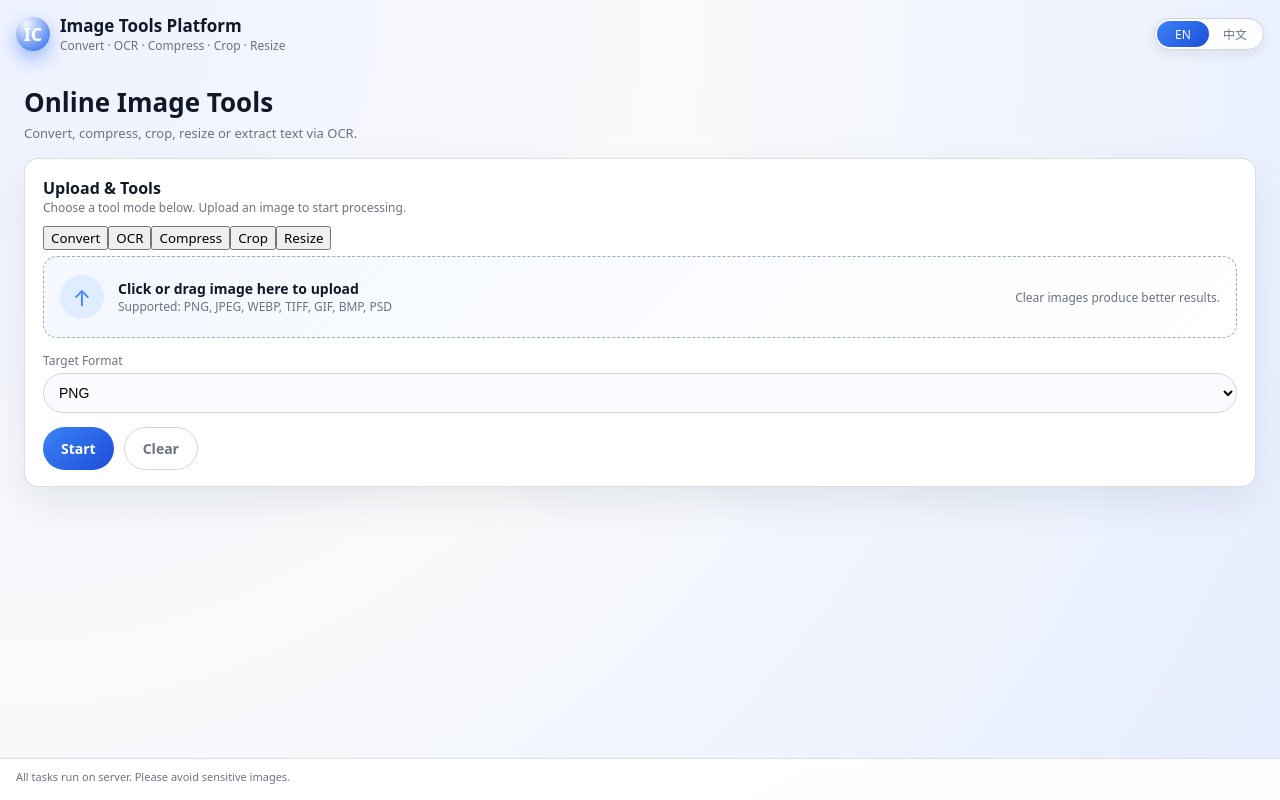
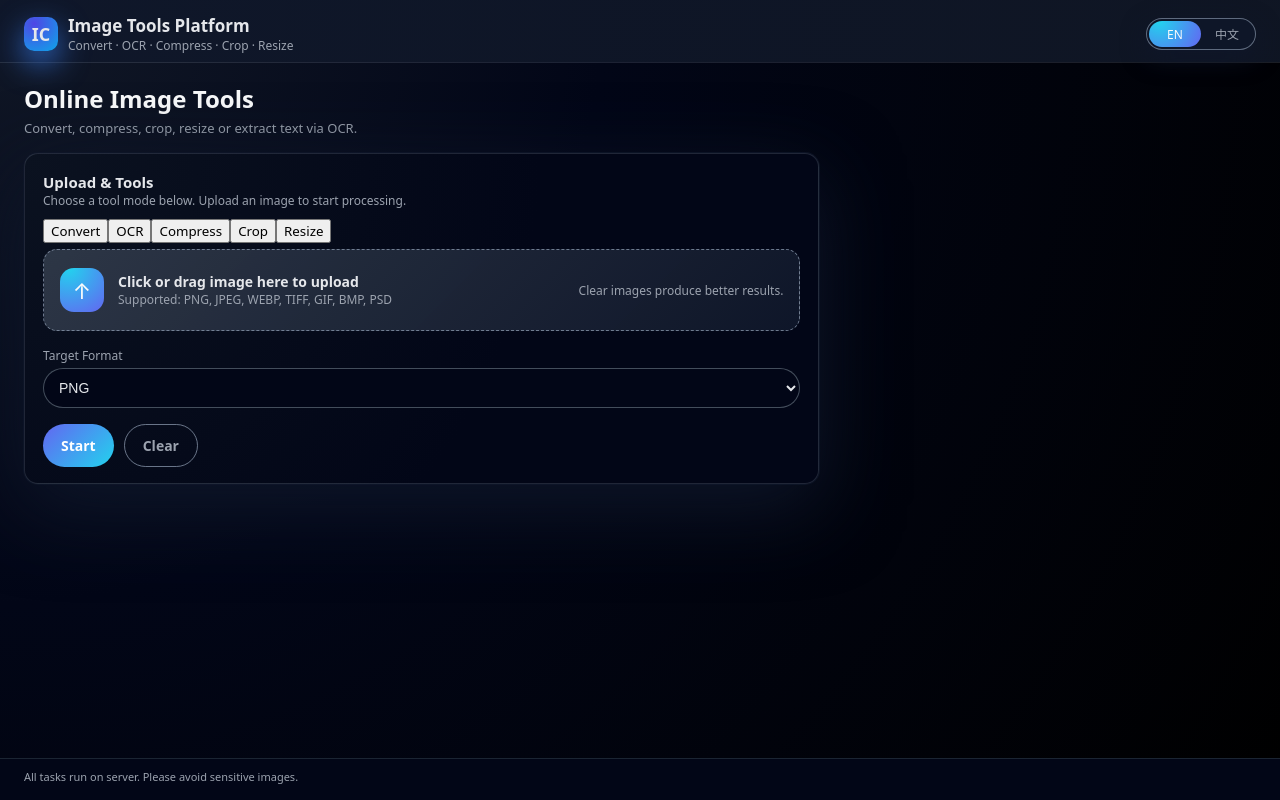
Before and after one commit to xyh-wiki/image-convert-ocr, a React (Vite) app in the folder image-app-frontend/: page /convert in a window 1280 px wide. Built offline with nearby package versions, Linux system fonts and the light colour scheme; no server answers.

Commit message:
feat:  Compress · Crop · Resize

```diff
--- a/image-app-frontend/src/styles.css
+++ b/image-app-frontend/src/styles.css
@@ -1,27 +1,38 @@
 /**
  * @Author:XYH
  * @Date:2025-11-15
- * @Description: 全局样式 - 蓝紫商务风图片工具平台
- *  - 页面顶部导航 + 语言切换
+ * @Description: 全局样式 - 深色蓝紫商务风图片工具平台
+ *  - 顶部导航 + 语言切换
  *  - 顶部工具模式栏（Convert / OCR / Compress / Crop / Resize）
  *  - 左侧主工具卡片 + 右侧历史记录卡片
- *  - 自适应布局与滚动条美化
+ *  - 深色渐变背景 + 发光卡片 + 自适应布局
  */
 
 /* =============================
- * 全局与主题变量
+ * 全局与主题变量（深色主题）
  * ============================= */
 :root {
-  --primary: #3b82f6;          /* 主题主色（按钮、tab 激活背景） */
-  --primary-dark: #1d4ed8;     /* 主色加深，用于渐变与悬停 */
-  --primary-soft: #e0ecff;     /* 浅色填充，用于 icon 背景 */
-  --bg-light: #f3f6ff;         /* 页面大背景 */
-  --card-bg: #ffffff;          /* 卡片背景色 */
-  --text-dark: #111827;        /* 主文本颜色 */
-  --text-gray: #6b7280;        /* 次级文本颜色 */
-  --border: #d1d5db;           /* 边框颜色 */
+  --primary: #6366f1;          /* 主题主色（按钮、tab 激活背景） */
+  --primary-dark: #4f46e5;     /* 主色加深，用于渐变与悬停 */
+  --primary-soft: rgba(99, 102, 241, 0.16); /* 浅色填充，用于 icon 背景等 */
+  --accent: #22d3ee;           /* 辅助高亮颜色（青色） */
+
+  --bg-main: #020617;          /* 页面主背景（接近黑蓝） */
+  --bg-main-2: #020617;
+  --bg-card: #020617;          /* 卡片主体背景 */
+  --bg-card-soft: #020617;     /* 卡片柔和背景 */
+
+  --text-main: #e5e7eb;        /* 主文本颜色（浅灰） */
+  --text-sub: #9ca3af;         /* 次级文本颜色 */
+  --border: rgba(148, 163, 184, 0.45);   /* 卡片边框色 */
+  --border-soft: rgba(148, 163, 184, 0.2);
+
   --radius: 14px;              /* 统一圆角 */
 }
+
+/* =============================
+ * 全局基础设置
+ * ============================= */
 
 /* 全局 box-sizing */
 *,
@@ -40,9 +51,11 @@ body {
 body {
   margin: 0;
   padding: 0;
-  background: radial-gradient(circle at top left, #eef2ff, #f9fafb 45%, #e5edff 100%);
+  /* 深色渐变背景，整体接近你截图中的风格 */
+  background:
+          radial-gradient(circle at top left, #111827 0, #020617 40%, #000000 100%);
   font-family: system-ui, -apple-system, BlinkMacSystemFont, "Segoe UI", sans-serif;
-  color: var(--text-dark);
+  color: var(--text-main);
 }
 
 /* 去除按钮默认样式的一些细节（如 Safari 的阴影等） */
@@ -62,15 +75,17 @@ button {
 
 /* 顶部导航 */
 .app-header {
-  background: transparent;
-  padding: 14px 0 6px;
+  /* 顶部有一条半透明的深色背景条 */
+  background: linear-gradient(90deg, rgba(15, 23, 42, 0.9), rgba(17, 24, 39, 0.9));
+  box-shadow: 0 1px 0 rgba(148, 163, 184, 0.18);
+  padding: 14px 0 8px;
 }
 
 .app-header-inner {
   width: 100%;
-  max-width: 1320px;
+  max-width: 1440px;
   margin: 0 auto;
-  padding: 0 16px;
+  padding: 0 24px;
   display: flex;
   align-items: center;
   justify-content: space-between;
@@ -86,25 +101,26 @@ button {
 .brand-icon {
   width: 34px;
   height: 34px;
-  border-radius: 50%;
-  background: radial-gradient(circle at 30% 20%, #eff6ff, #2563eb);
+  border-radius: 10px;
+  background: radial-gradient(circle at 30% 20%, #4f46e5, #0ea5e9);
   display: flex;
   align-items: center;
   justify-content: center;
-  color: #fff;
+  color: #e5e7eb;
   font-weight: 700;
   font-size: 18px;
-  box-shadow: 0 8px 18px rgba(37, 99, 235, 0.4);
+  box-shadow: 0 12px 30px rgba(59, 130, 246, 0.75);
 }
 
 .brand-text-main {
   font-size: 17px;
   font-weight: 700;
+  color: #e5e7eb;
 }
 
 .brand-text-sub {
   font-size: 12px;
-  color: var(--text-gray);
+  color: var(--text-sub);
 }
 
 /* 语言切换按钮组 */
@@ -112,9 +128,9 @@ button {
   display: inline-flex;
   padding: 2px;
   border-radius: 999px;
-  background: rgba(255, 255, 255, 0.9);
-  border: 1px solid var(--border);
-  box-shadow: 0 4px 12px rgba(15, 23, 42, 0.08);
+  background: rgba(15, 23, 42, 0.9);
+  border: 1px solid rgba(148, 163, 184, 0.6);
+  box-shadow: 0 8px 24px rgba(15, 23, 42, 0.8);
 }
 
 .lang-btn {
@@ -124,22 +140,22 @@ button {
   font-size: 12px;
   cursor: pointer;
   background: transparent;
-  color: var(--text-gray);
+  color: var(--text-sub);
   min-width: 52px;
   transition: background 0.18s, color 0.18s;
 }
 
 .lang-btn-active {
-  background: linear-gradient(135deg, var(--primary), var(--primary-dark));
-  color: #fff;
+  background: radial-gradient(circle at 20% 0%, var(--accent), var(--primary));
+  color: #f9fafb;
 }
 
-/* 顶部广告位 */
+/* 顶部广告位（保持但弱化视觉） */
 .header-ad {
   width: 100%;
-  max-width: 1320px;
-  margin: 6px auto 0;
-  padding: 0 16px 6px;
+  max-width: 1440px;
+  margin: 4px auto 0;
+  padding: 0 24px 8px;
 }
 
 /* =============================
@@ -148,13 +164,14 @@ button {
 
 .app-main {
   width: 100%;
-  max-width: 1440px; /* 主体区域稍微拉宽一点，让卡片更大 */
+  max-width: 1440px;
   margin: 0 auto;
-  padding: 24px 24px 40px;
+  padding: 20px 24px 32px;
+  /* 主体高度尽量顶满屏幕，让卡片不显得小 */
   min-height: calc(100vh - 140px);
 }
 
-/* 标题与说明 */
+/* 标题与说明：左侧标题 + 右侧简单描述 / 预留统计 */
 .page-headline {
   display: flex;
   justify-content: space-between;
@@ -163,14 +180,15 @@ button {
 }
 
 .page-title {
-  font-size: 26px;
+  font-size: 24px;
   font-weight: 700;
   margin: 0 0 4px;
+  color: #f9fafb;
 }
 
 .page-subtitle {
   font-size: 13px;
-  color: var(--text-gray);
+  color: var(--text-sub);
   max-width: 640px;
   margin: 0;
 }
@@ -179,14 +197,16 @@ button {
 .tool-tabs {
   display: inline-flex;
   flex-wrap: wrap;
-  gap: 8px;
+  gap: 6px;
   margin-top: 12px;
   margin-bottom: 18px;
   padding: 4px;
   border-radius: 999px;
-  background: rgba(255, 255, 255, 0.92);
-  border: 1px solid var(--border);
-  box-shadow: 0 13px 32px rgba(15, 23, 42, 0.09);
+  background: rgba(15, 23, 42, 0.95);
+  border: 1px solid rgba(148, 163, 184, 0.4);
+  box-shadow:
+          0 18px 45px rgba(15, 23, 42, 0.95),
+          0 0 0 1px rgba(15, 23, 42, 0.8);
 }
 
 .tool-tab {
@@ -197,33 +217,43 @@ button {
   font-size: 13px;
   cursor: pointer;
   background: transparent;
-  color: var(--text-gray);
+  color: var(--text-sub);
   font-weight: 500;
   transition: background 0.18s, color 0.18s, transform 0.1s;
 }
 
 .tool-tab.active {
   background: linear-gradient(135deg, var(--primary), var(--primary-dark));
-  color: #ffffff;
+  color: #f9fafb;
   transform: translateY(-1px);
 }
 
-/* 主网格布局：左工具卡片 + 右历史卡片 */
+/* 主网格布局：左工具卡片 + 右历史卡片
+ * 参考截图：左侧 2/3 宽度，右侧 1/3 宽度
+ */
 .main-grid {
   display: grid;
-  /* 一个卡片时占满整行；两个卡片时自动两列布局 */
-  grid-template-columns: repeat(auto-fit, minmax(520px, 1fr));
-  gap: 24px;
+  grid-template-columns: minmax(0, 2.1fr) minmax(0, 1.1fr);
+  gap: 20px;
   margin-top: 16px;
   align-items: stretch;
 }
 
-/* 通用卡片样式 */
+/* 只有一张卡片时占满 */
+@media (max-width: 1100px) {
+  .main-grid {
+    grid-template-columns: minmax(0, 1fr);
+  }
+}
+
+/* 通用卡片样式（深色发光卡片） */
 .card {
-  background: var(--card-bg);
+  background: radial-gradient(circle at top left, #0b1220 0, #020617 60%, #020617 100%);
   border-radius: var(--radius);
-  border: 1px solid rgba(209, 213, 219, 0.8);
-  box-shadow: 0 16px 40px rgba(15, 23, 42, 0.08);
+  border: 1px solid var(--border-soft);
+  box-shadow:
+          0 24px 80px rgba(15, 23, 42, 0.95),
+          0 0 0 1px rgba(15, 23, 42, 0.8);
   padding: 18px 18px 16px;
 }
 
@@ -231,7 +261,7 @@ button {
 .card-main {
   display: flex;
   flex-direction: column;
-  min-height: 520px; /* 主功能卡片高度适当加大，让页面不显得空 */
+  min-height: 560px; /* 比之前更高一点，使页面不空 */
 }
 
 .card-header {
@@ -242,23 +272,29 @@ button {
 }
 
 .card-title {
-  font-size: 16px;
+  font-size: 15px;
   font-weight: 600;
+  color: #e5e7eb;
 }
 
 .card-desc {
   font-size: 12px;
-  color: var(--text-gray);
+  color: var(--text-sub);
 }
 
-/* 当前模式的小徽标 */
+/* 当前模式的小徽标（可选） */
 .mode-badge {
   padding: 4px 10px;
   border-radius: 999px;
   font-size: 11px;
   font-weight: 600;
-  color: var(--primary-dark);
-  background: rgba(59, 130, 246, 0.09);
+  color: #e0f2fe;
+  background: linear-gradient(
+          135deg,
+          rgba(56, 189, 248, 0.16),
+          rgba(59, 130, 246, 0.26)
+  );
+  border: 1px solid rgba(56, 189, 248, 0.4);
 }
 
 /* =============================
@@ -269,12 +305,12 @@ button {
 .upload-area {
   margin-top: 6px;
   border-radius: var(--radius);
-  border: 1px dashed rgba(148, 163, 184, 0.9);
+  border: 1px dashed rgba(148, 163, 184, 0.7);
   padding: 18px 16px;
   background: linear-gradient(
           135deg,
-          rgba(59, 130, 246, 0.06),
-          rgba(255, 255, 255, 0.96)
+          rgba(55, 65, 81, 0.8),
+          rgba(15, 23, 42, 0.95)
   );
   display: flex;
   align-items: center;
@@ -285,36 +321,37 @@ button {
 }
 
 .upload-area:hover {
-  border-color: var(--primary);
+  border-color: var(--accent);
   transform: translateY(-1px);
-  box-shadow: 0 12px 26px rgba(37, 99, 235, 0.26);
+  box-shadow: 0 18px 40px rgba(59, 130, 246, 0.7);
 }
 
 .upload-icon {
   width: 44px;
   height: 44px;
-  border-radius: 999px;
-  background: var(--primary-soft);
+  border-radius: 14px;
+  background: radial-gradient(circle at 20% 0%, var(--accent), var(--primary));
   display: flex;
   align-items: center;
   justify-content: center;
-  color: var(--primary);
+  color: #f9fafb;
   font-size: 22px;
 }
 
 .upload-text-main {
   font-size: 14px;
   font-weight: 600;
+  color: #e5e7eb;
 }
 
 .upload-text-sub {
   font-size: 12px;
-  color: var(--text-gray);
+  color: var(--text-sub);
 }
 
 .upload-meta {
   font-size: 12px;
-  color: var(--text-gray);
+  color: var(--text-sub);
 }
 
 /* 隐藏原生 file input，只保留 label 点击能力 */
@@ -329,7 +366,7 @@ input[type="file"] {
 
 .preview-label {
   font-size: 12px;
-  color: var(--text-gray);
+  color: var(--text-sub);
   margin-bottom: 4px;
 }
 
@@ -337,9 +374,9 @@ input[type="file"] {
   max-width: 100%;
   max-height: 260px;
   border-radius: 12px;
-  border: 1px solid rgba(209, 213, 219, 0.9);
+  border: 1px solid rgba(55, 65, 81, 0.9);
   object-fit: contain;
-  background: #f9fafb;
+  background: radial-gradient(circle at top left, #020617, #020617);
 }
 
 /* =============================
@@ -350,7 +387,7 @@ input[type="file"] {
   display: flex;
   flex-wrap: wrap;
   gap: 12px;
-  margin-top: 14px;
+  margin-top: 16px;
 }
 
 .field {
@@ -364,34 +401,39 @@ input[type="file"] {
   width: 100%;
   padding: 10px 11px;
   border-radius: 999px;
-  border: 1px solid var(--border);
+  border: 1px solid rgba(75, 85, 99, 0.9);
   font-size: 14px;
   outline: none;
-  background: #f9fbff;
+  background: radial-gradient(circle at top left, #020617, #020617);
+  color: var(--text-main);
+}
+
+.input::placeholder {
+  color: rgba(148, 163, 184, 0.85);
 }
 
 .input:focus,
 .select:focus {
-  border-color: var(--primary);
-  box-shadow: 0 0 0 1px rgba(59, 130, 246, 0.18);
+  border-color: var(--accent);
+  box-shadow: 0 0 0 1px rgba(56, 189, 248, 0.6);
 }
 
 /* 高级参数区（压缩/裁剪/尺寸调整提示块） */
 .advanced-panel {
-  margin-top: 16px;
+  margin-top: 18px;
   padding: 10px 12px;
   border-radius: 12px;
   background: linear-gradient(
           135deg,
-          rgba(59, 130, 246, 0.05),
-          rgba(255, 255, 255, 0.98)
+          rgba(15, 23, 42, 0.9),
+          rgba(30, 64, 175, 0.95)
   );
-  border: 1px dashed rgba(148, 163, 184, 0.9);
+  border: 1px dashed rgba(96, 165, 250, 0.65);
 }
 
 .advanced-tip {
   font-size: 12px;
-  color: var(--text-gray);
+  color: #d1d5db;
 }
 
 /* =============================
@@ -400,7 +442,7 @@ input[type="file"] {
 
 .btn {
   padding: 11px 18px;
-  background: linear-gradient(135deg, var(--primary), var(--primary-dark));
+  background: linear-gradient(135deg, var(--primary), var(--accent));
   color: #ffffff;
   border: none;
   border-radius: 999px;
@@ -415,7 +457,7 @@ input[type="file"] {
 }
 
 .btn:hover {
-  box-shadow: 0 10px 22px rgba(37, 99, 235, 0.34);
+  box-shadow: 0 16px 36px rgba(56, 189, 248, 0.7);
   transform: translateY(-0.5px);
 }
 
@@ -429,13 +471,13 @@ input[type="file"] {
 /* 次级按钮 */
 .btn-ghost {
   background: transparent;
-  border: 1px solid var(--border);
-  color: var(--text-gray);
+  border: 1px solid rgba(148, 163, 184, 0.7);
+  color: var(--text-sub);
 }
 
 .btn-ghost:hover {
-  border-color: var(--primary);
-  color: var(--primary);
+  border-color: var(--accent);
+  color: #e5e7eb;
 }
 
 /* 卡片底部操作行（Start + Clear） */
@@ -443,22 +485,22 @@ input[type="file"] {
   margin-top: auto;
   display: flex;
   gap: 10px;
-  padding-top: 14px;
+  padding-top: 16px;
 }
 
 /* 提示信息 */
 .helper-text {
   font-size: 12px;
-  color: var(--text-gray);
-  margin-top: 8px;
+  color: var(--text-sub);
+  margin-top: 10px;
 }
 
 .helper-text-error {
-  color: #b91c1c;
+  color: #f97373;
 }
 
 .helper-text-success {
-  color: #15803d;
+  color: #4ade80;
 }
 
 /* =============================
@@ -469,7 +511,7 @@ input[type="file"] {
   max-height: none;
   display: flex;
   flex-direction: column;
-  min-height: 430px;
+  min-height: 520px;
 }
 
 .history-list {
@@ -481,21 +523,22 @@ input[type="file"] {
 
 .history-item {
   border-radius: var(--radius);
-  border-left: 3px solid var(--primary);
+  border-left: 3px solid var(--accent);
   padding: 8px 10px;
   margin-bottom: 8px;
-  background: #f7f9ff;
+  background: radial-gradient(circle at top left, #020617, #020617);
 }
 
 .history-time {
   font-size: 11px;
-  color: var(--text-gray);
+  color: var(--text-sub);
   margin-bottom: 4px;
 }
 
 .history-text {
   font-size: 13px;
   white-space: pre-wrap;
+  color: #e5e7eb;
 }
 
 /* 分页区域 */
@@ -509,7 +552,7 @@ input[type="file"] {
 
 .pagination-info {
   font-size: 12px;
-  color: var(--text-gray);
+  color: var(--text-sub);
 }
 
 /* 分页按钮（配合 Pagination.jsx） */
@@ -518,21 +561,22 @@ input[type="file"] {
   height: 26px;
   padding: 0 6px;
   border-radius: 999px;
-  border: 1px solid var(--border);
-  background: #ffffff;
+  border: 1px solid rgba(75, 85, 99, 0.9);
+  background: #020617;
   font-size: 12px;
   cursor: pointer;
+  color: var(--text-sub);
   transition: background 0.15s, border-color 0.15s, color 0.15s;
 }
 
 .pagination-btn.active {
   background: var(--primary);
   color: #ffffff;
-  border-color: var(--primary-dark);
+  border-color: var(--accent);
 }
 
 .pagination-btn:disabled {
-  opacity: 0.5;
+  opacity: 0.45;
   cursor: not-allowed;
 }
 
@@ -541,7 +585,7 @@ input[type="file"] {
   width: 6px;
 }
 .history-list::-webkit-scrollbar-thumb {
-  background-color: #cbd5f5;
+  background-color: #4b5563;
   border-radius: 999px;
 }
 
@@ -550,17 +594,17 @@ input[type="file"] {
  * ============================= */
 
 .app-footer {
-  border-top: 1px solid rgba(209, 213, 219, 0.8);
-  background: rgba(255, 255, 255, 0.92);
-  backdrop-filter: blur(8px);
+  border-top: 1px solid rgba(31, 41, 55, 0.9);
+  background: radial-gradient(circle at top left, #020617, #020617);
+  backdrop-filter: blur(12px);
   margin-top: auto;
 }
 
 .app-footer-inner {
   width: 100%;
-  max-width: 1320px;
+  max-width: 1440px;
   margin: 0 auto;
-  padding: 10px 16px 16px;
+  padding: 10px 24px 16px;
   display: flex;
   justify-content: space-between;
   align-items: center;
@@ -570,7 +614,7 @@ input[type="file"] {
 
 .footer-text {
   font-size: 11px;
-  color: var(--text-gray);
+  color: var(--text-sub);
 }
 
 .footer-ad {
@@ -583,7 +627,7 @@ input[type="file"] {
 
 @media (max-width: 960px) {
   .app-main {
-    padding: 6px 12px 20px;
+    padding: 12px 14px 20px;
   }
 
   .main-grid {
@@ -603,7 +647,7 @@ input[type="file"] {
 
 @media (max-width: 600px) {
   .page-title {
-    font-size: 22px;
+    font-size: 20px;
   }
 
   .brand-text-sub {
```
